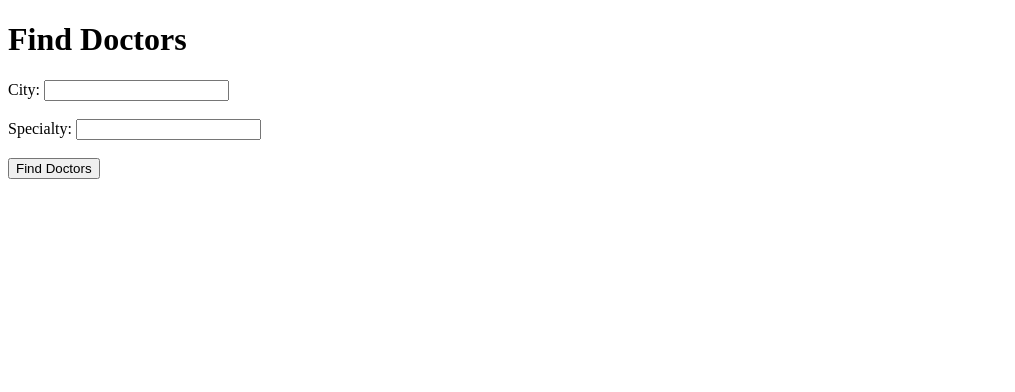
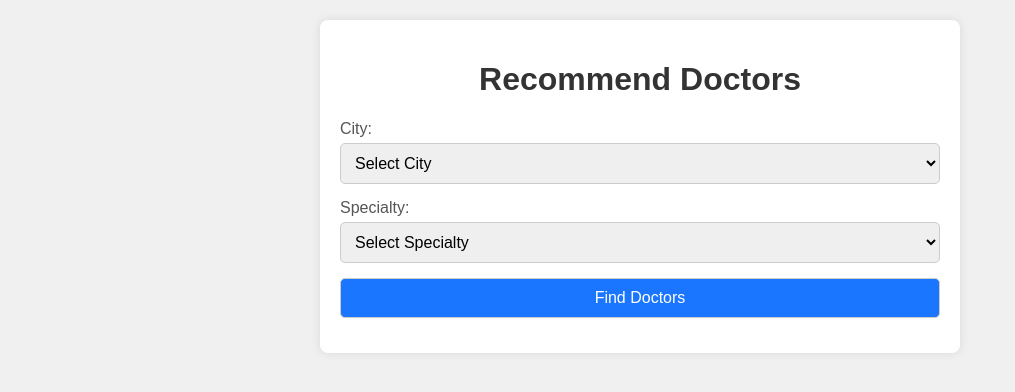
Before and after one commit to Divya-910/MediVault, a PHP site: page /odlms/doc.php in a window 1280 px wide. Shown: the top 392 px of the page, without its empty margins (0-1015 px from the left). Run offline with PHP 8.4, Linux system fonts and the light colour scheme.

Commit message:
doc styling

```diff
--- a/doc.php
+++ b/doc.php
@@ -1,44 +1,84 @@
-<!-- <!DOCTYPE html>
-<html lang="en">
-<head>
-    <meta charset="UTF-8">
-    <title>Doctor Recommendation Form</title>
-</head>
-<body>
-    <h1>Find Doctors</h1>
-    <form action="recommendation.php" method="POST">
-        <label for="location">City:</label>
-        <select id="location">
-            <option value="New York">New York</option>
-            <option value="Los Angeles">Los Angeles</option>
-        </select><br><br>
-
-        <label for="specialty">Specialty:</label>
-        <select id="specialty">
-            <option value="Cardiologist">Cardiologist</option>
-            <option value="Dermatologist">Dermatologist</option>
-        </select><br><br>
-
-        <button type="submit">Find Doctors</button>
-    </form>
-</body>
-</html> -->
 <!DOCTYPE html>
 <html lang="en">
 <head>
     <meta charset="UTF-8">
+    <meta name="viewport" content="width=device-width, initial-scale=1.0">
     <title>Doctor Recommendation Form</title>
+    <style>
+        body {
+            font-family: Arial, sans-serif;
+            background-color: #f0f0f0;
+            margin: 0;
+            padding: 0;
+        }
+
+        .container {
+            max-width: 600px;
+            margin: 20px auto;
+            padding: 20px;
+            background-color: #fff;
+            border-radius: 8px;
+            box-shadow: 0 0 10px rgba(0, 0, 0, 0.1);
+        }
+
+        h1 {
+            text-align: center;
+            color: #333;
+        }
+
+        label {
+            display: block;
+            margin-bottom: 5px;
+            color: #555;
+        }
+
+        select,
+        button {
+            width: 100%;
+            padding: 10px;
+            margin-bottom: 15px;
+            border: 1px solid #ccc;
+            border-radius: 5px;
+            box-sizing: border-box;
+            font-size: 16px;
+        }
+
+        button {
+            background-color: #1a75ff;
+            color: #fff;
+            cursor: pointer;
+            transition: background-color 0.3s ease;
+        }
+
+        button:hover {
+            background-color: ##1a75ff;
+        }
+    </style>
 </head>
 <body>
-    <h1>Find Doctors</h1>
-    <form action="recommendation.php" method="POST">
-        <label for="city">City:</label>
-        <input type="text" id="city" name="city" required><br><br>
+    <div class="container">
+        <h1>Recommend Doctors</h1>
+        <form action="recommendation.php" method="POST">
+            <label for="city">City:</label>
+            <select id="city" name="city" required>
+                <option value="">Select City</option>
+                <option value="New York">New York</option>
+                <option value="Los Angeles">Los Angeles</option>
+                <option value="Chicago">Chicago</option>
+                <option value="Houston">Houston</option>
+            </select>
 
-        <label for="specialty">Specialty:</label>
-        <input type="text" id="specialty" name="specialty" required><br><br>
+            <label for="specialty">Specialty:</label>
+            <select id="specialty" name="specialty" required>
+                <option value="">Select Specialty</option>
+                <option value="Cardiology">Cardiology</option>
+                <option value="Dermatology">Dermatology</option>
+                <option value="Neurology">Neurology</option>
+                <option value="Orthopedics">Orthopedics</option>
+            </select>
 
-        <button type="submit">Find Doctors</button>
-    </form>
+            <button type="submit">Find Doctors</button>
+        </form>
+    </div>
 </body>
 </html>
```
Also changed, not shown: recommendation.php (+45 -9 lines).
